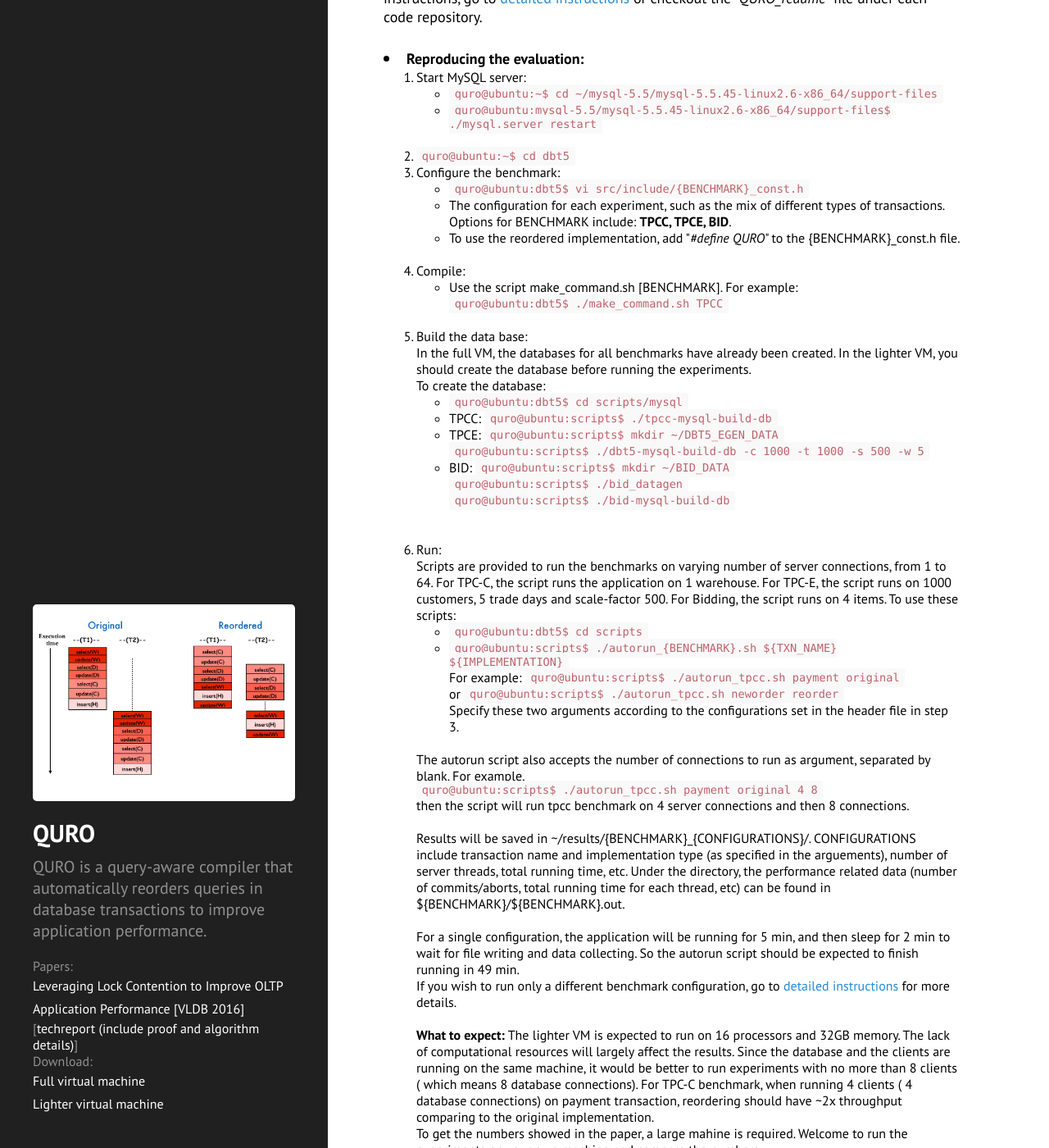
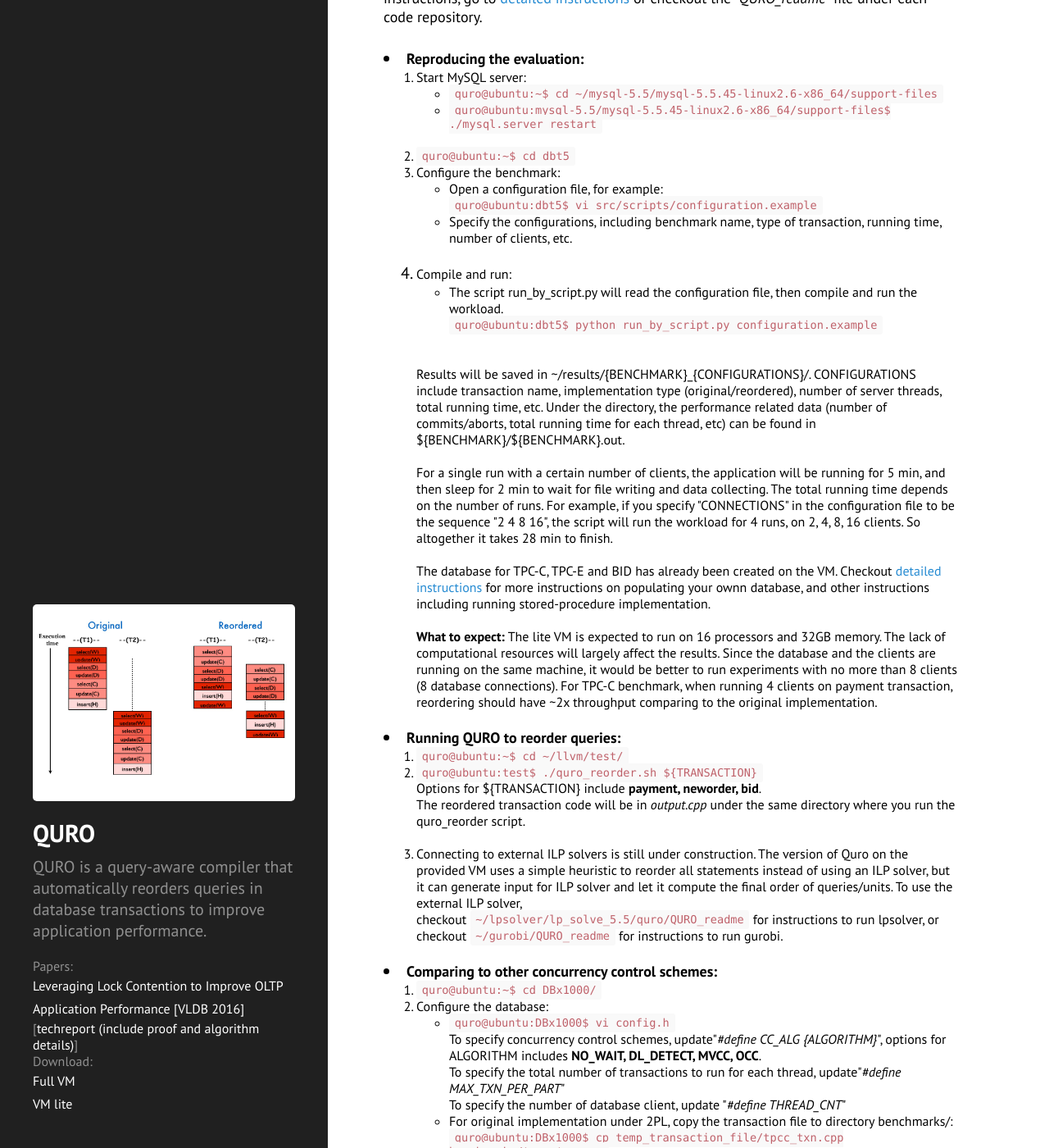
Before and after one commit to uwdb/website, a Jekyll site: the page projects/quro/index.html, which Jekyll copies as it is, in a window 1280 px wide and 1400 px high, scrolled down 843 px. Shown: the whole window at 82% size. Built offline with Jekyll 4.4.1, drawn with Linux system fonts in a browser that asks for light colours; nearby versions of some CDN libraries; Markdown is read by kramdown in place of the engine named in the settings; some of the changed text lies outside the part shown.

Commit message:
change lighter to lite

```diff
--- a/projects/quro/detailed_instr.html
+++ b/projects/quro/detailed_instr.html
@@ -54,8 +54,8 @@
 				<nav class="sidebar-nav">
 					<font size="3">Papers:<a class="sidebar-nav-item" href="http://homes.cs.washington.edu/~congy/vldb16_reorder.pdf">Leveraging Lock Contention to Improve OLTP Application
 Performance [VLDB 2016]</a> [<a href="http://homes.cs.washington.edu/~congy/reorder_techreport.pdf">techreport</a>]
-					<br>Download:<a class="sidebar-nav-item" href="http://homes.cs.washington.edu/~congy/quro_test.ova">Full virtual machine</a>
-					<a class="sidebar-nav-item" href="http://homes.cs.washington.edu/~congy/quro_lighter.tar">Lighter virtual machine</a>
+					<br>Download:<a class="sidebar-nav-item" href="http://homes.cs.washington.edu/~congy/quro_test.ova">Full VM</a>
+					<a class="sidebar-nav-item" href="http://homes.cs.washington.edu/~congy/quro_lite.ova">Lite VM</a>
 				</font>
 				</nav>
 			</div>
@@ -77,7 +77,7 @@
 			Contact <a href="mailto:congy@cs.washington.edu">the authors</a> if you have any comments about Quro.
 			</p>
 
-			<li><font size="4.5"><b>Logging on to the <a href="http://homes.cs.washington.edu/~congy/quro_lighter.tar">Quro virtual machine</a></b></font>
+			<li><font size="4.5"><b>Logging on to the <a href="http://homes.cs.washington.edu/~congy/quro_lite.ova">Quro virtual machine</a></b></font>
 			<font size="3.5">
 			<br>
 			<ol>
@@ -97,7 +97,7 @@
 			<li>Set the port number for the VM using GUI;
 			<li>Start the VM:
 			<br><code>~$: vboxmanage startvm quro_test --type=headless</code> for the full VM, or
-			<br><code>~$: vboxmanage startvm quro_lighter --type=headless</code> for the lighter VM;
+			<br><code>~$: vboxmanage startvm quro_lite --type=headless</code> for the lite VM;
 			<li>Ssh to the VM:
 			<br><code>$ ssh -p ${PORT_NUMBER} quro@localhost</code>
 			<br>password: qurotest</p>
@@ -135,68 +135,52 @@
 
 			<li>Configure the benchmark:
 			<ul style="list-style-type:circle">
-			<li><code>quro@ubuntu:dbt5$ vi src/include/{BENCHMARK}_const.h</code>
-			<li>The configuration for each experiment, such as the mix of different types of transactions. Options for BENCHMARK include: <b>TPCC, TPCE, BID</b>.
-			<li>To use the reordered implementation, add "<i>#define QURO</i>" to the {BENCHMARK}_const.h file.
+			<li>Open a configuration file, for example:
+			<br><code>quro@ubuntu:dbt5$ vi src/scripts/configuration.example</code>
+			<li>Specify the configurations, including benchmark name, type of transaction, running time, number of clients, etc.
 			</ul>
-			<li>Compile:
+			<li>Compile and run:
 			<ul stype="list-stype-type:circle">
-			<li>Use the script make_command.sh [BENCHMARK]. For example:
-			<br><code>quro@ubuntu:dbt5$ ./make_command.sh TPCC</code>
-			</ul>
-			<font size="1.5">
+			<li>The script run_by_script.py will read the configuration file, then compile and run the workload.
+			<br><code>quro@ubuntu:dbt5$ python run_by_script.py configuration.example</code>
+
+			<br><font size="1.5">
 			Errors of missing libraries can be ignored, as long as the make script is able to generate binaries under /home/quro/dbt5/bin/. Some library links are missing when running make for the first time, but the script will add those links to link.txt under proper directory and recompile.
 			</font>
-
+			</ul>
 			<li>Build the data base:
-			<br>In the full VM, the databases for all benchmarks have already been created. In the lighter VM, you should create the database before running the experiments. Due to the memory size of the VM, only one database can be created at a single time and co-existence of multiple databases will make the VM run out of memory.
-			<br>In the full VM, for the TPCC benchmark, data for 4 and 64 warehouses is provided. In the lighter VM, only data for 4 warehouses is provided.
+			<br>In both VMs, the databases for all benchmarks have already been created.
+			<br>In the full VM, for the TPCC benchmark, data for 4 and 64 warehouses is provided. In the lite VM, only data for 4 warehouses is provided.
+			<br>You can create your own VM by following the instructions below.
 			<br>To create the database:
 			<ul stype="list-stype-type:circle">
 			<li><code>quro@ubuntu:dbt5$ cd scripts/mysql</code>
-			<li>TPCC: <code>quro@ubuntu:scripts$ ./tpcc-mysql-build-db</code> for 4 warehouses or
-								<code>quro@ubuntu:scripts$ ./tpcc-mysql-build-large-db</code> for 64 warehouses
+			<li>TPCC:
+			<br><code>quro@ubuntu:scripts$ ./tpcc-mysql-build-db</code> for 4 warehouses or
+			<br><code>quro@ubuntu:scripts$ ./tpcc-mysql-build-large-db</code> for 64 warehouses
 								<font size="1.5">
 								<br>An error for procedure already being created may be expected... But this can be safely ignored.</br>
 								</font>
-			<li>TPCE: <code>quro@ubuntu:scripts$ mkdir ~/DBT5_EGEN_DATA</code><br>
+			<li>TPCE:
+			<code>quro@ubuntu:scripts$ mkdir ~/DBT5_EGEN_DATA</code><br>
 			<code>quro@ubuntu:scripts$ ./dbt5-mysql-build-db -c ${NUMBER_OF_CUSTOMERS} -t ${NUMBER_OF_ACTICE_CUSTOMERS} -s ${SCALE_FACTOR} -w ${TRADE_DAYS}</code>
 			<br>For example,
-								<code>quro@ubuntu:scripts$ ./dbt5-mysql-build-db -c 1000 -t 1000 -s 500 -w 5</code>
-			<li>BID: <code>quro@ubuntu:scripts$ mkdir ~/BID_DATA</code><br>
+			<br><code>quro@ubuntu:scripts$ ./dbt5-mysql-build-db -c 1000 -t 1000 -s 500 -w 5</code>
+			<li>BID:
+			<code>quro@ubuntu:scripts$ mkdir ~/BID_DATA</code><br>
 			<code>quro@ubuntu:scripts$ ./bid_datagen</code><br>
 			<code>quro@ubuntu:scripts$ ./bid-mysql-build-db</code>
-							 <br>By default, in the full VM, the bidding benchmark uses 6400000 customers and 64 bidding items, and in the lighter VM, 400000 customers and 4 bidding items. To change the data size:
+			<br>By default, in the full VM, the bidding benchmark uses 6400000 customers and 64 bidding items, and in the lite VM, 400000 customers and 4 bidding items. To change the data size:
 			<br><code>quro@ubuntu:scripts$ vi bid_datagen.cpp</code>
 			<br> modify the scale factor, and recompile:
 			<br><code>quro@ubuntu:scripts$ g++ bid_datagen.cpp -o bid_datagen</code>
 			</ul>
 
-			<li>Run:
-			<br>Scripts are provided to run the benchmarks on varying number of server threads, from 1 to 128. For TPC-C, the script runs the application on 1 warehouse. For TPC-E, the script runs on 1000 customers, 5 trade days and scale-factor 500. For Bidding, the script runs on 4 items. To use these scripts:
-			<ul stype="list-stype-type:circle">
-			<li><code>quro@ubuntu:dbt5$ cd scripts</code>
-			<li><code>quro@ubuntu:scripts$ ./autorun_{BENCHMARK}.sh ${TXN_NAME} ${IMPLEMENTATION}</code>
-			<br>For example: <code>quro@ubuntu:scripts$ ./autorun_tpcc.sh payment original</code>
-			<br>or <code>quro@ubuntu:scripts$ ./autorun_tpcc.sh neworder reorder</code>
-			<br> Specify these two arguments according to the configurations set in the header file in step 3.
-			</ul>
-			The autorun script also accepts the number of connections to run as argument, separated by blank. For example,
-			<br><code>quro@ubuntu:scripts$ ./autorun_tpcc.sh payment original 4 8</code>
-			<br>then the script will run tpcc benchmark on 4 server connections and then 8 connections.
-			<font size="3">
-			<br><br>Results will be saved in ~/results/{BENCHMARK}_{CONFIGURATIONS}/. CONFIGURATIONS include transaction name and implementation type (as specified in the arguements), number of server threads, total running time, etc. Under the directory, the performance related data (number of commits/aborts, total running time for each thread, etc) can be found in ${BENCHMARK}/${BENCHMARK}.out (in case of TPCE, ${BENCHMARK}=BrokerageMain).
-			<br><br>For a single configuration, the application will be running for 5 min, and then sleep for 2 min to wait for file writing and data collecting. So the autorun script should be expected to finish running in 49 min.
-			</font>
+			<br>Results will be saved in ~/results/{BENCHMARK}_{CONFIGURATIONS}/. CONFIGURATIONS include transaction name, implementation type (original/reordered), number of server threads, total running time, etc. Under the directory, the performance related data (number of commits/aborts, total running time for each thread, etc) can be found in ${BENCHMARK}/${BENCHMARK}.out.
+			<br><br>For a single run with a certain number of clients, the application will be running for 5 min, and then sleep for 2 min to wait for file writing and data collecting. The total running time depends on the number of runs. For example, if you specify "CONNECTIONS" in the configuration file to be the sequence "2 4 8 16", the script will run the workload for 4 runs, on 2, 4, 8, 16 clients. So altogether it takes 28 min to finish.
 
-			<br>To run the benchmark once:
-			 <ul stype="list-stype-type:circle">
-			<li>TPCC: <code>quro@ubuntu:scripts$ ./tpcc_run_workload -d ${DURATION} -u ${NUMBER_OF_CONNECTIONS} -n ${DATABASE_NAME} -f ${NUMBER_OF_WAREHOUSES} -o ${OUTPUT_DIR}</code>
-			<li>TPCE: <code>quro@ubuntu:scripts$ ./tpce_run_workload -d ${DURATION} -n ${DATABASE_NAME} -f ${SCALE_FACTOR} -t ${NUMBER_OF_CUSTOMERS} -w ${TRADE_DAYS} -u ${NUMBER_OF_CONNECTIONS} -o ${OUTPUT_DIR}</code>
-			<li>BID: <code>quro@ubuntu:scripts$ ./bid_run_workload -d ${DURATION} -u ${NUMBER_OF_CONNECTIONS} -n ${DATABASE_NAME} -f ${NUMBER_OF_BID_ITEMS} -o ${OUTPUT_DIR}</code>
-			</ul>
-
-			<br><br>To run the stored procedure implementation:
+			<br><br>
+			<li>Run the stored procedure implementation:
 			<font size="3.5">
 			<ul stype="list-stype-type:circle">
 			<li><code>quro@ubuntu:scripts$ cd ~/dbt5</code>
@@ -204,7 +188,7 @@
 			</ul>
 			</font>
 
-			<li><b>What to expect:</b> The lighter VM is expected to run on 16 processors and 32GB memory. The lack of computational resources will largely affect the results. Since the database and the clients are running on the same machine, it would be better to run experiments with no more than 8 clients ( which means 8 database connections). For TPC-C benchmark, when running 4 clients ( 4 database connections) on payment transaction, reordering should have ~2x throughput comparing to the original implementation.
+			<li><b>What to expect:</b> The lite VM is expected to run on 16 processors and 32GB memory. The lack of computational resources will largely affect the results. Since the database and the clients are running on the same machine, it would be better to run experiments with no more than 8 clients ( which means 8 database connections). For TPC-C benchmark, when running 4 clients ( 4 database connections) on payment transaction, reordering should have ~2x throughput comparing to the original implementation.
 			<br>To get the numbers showed in the paper, a large mahine is required. Welcome to run the experiments on your own machine and compare the numbers.
 
 			</ol>
@@ -245,22 +229,19 @@
 			<li>Configure the database:
 			<ul stype="list-stype-type:circle">
 			<li><code>quro@ubuntu:DBx1000$ vi config.h</code>
-			<ul stype="list-stype-type:circle">
-			<br>To specify concurrency control schemes, update"<i>#define CC_ALG {ALGORITHM}</i>", options for ALGORITHM includes <b>WAIT_DIE, DL_DETECT, MVCC, OCC</b>.
+			<br>To specify concurrency control schemes, update"<i>#define CC_ALG {ALGORITHM}</i>", options for ALGORITHM includes <b>NO_WAIT, DL_DETECT, MVCC, OCC</b>.
 			<br>To specify the total number of transactions to run for each thread, update"<i>#define MAX_TXN_PER_PART</i>"
 			<br>To specify the number of database client, update "<i>#define THREAD_CNT</i>"
-			</ul>
-			<li>For original implementation under 2PL, beside using WAIT_DIE or DL_DETECT for concurrency control scheme, using the original transaction requires:
+			<li>For original implementation under 2PL, copy the transaction file to directory benchmarks/:
 			<br><code>quro@ubuntu:DBx1000$ cp temp_transaction_file/tpcc_txn.cpp benchmarks/tpcc_txn.cpp</code>
-			<li>For reordered implementation under 2PL, beside using WAIT_DIE or DL_DELTECT for concurrency control scheme, using the reordered transaction requires:
+			<li>For reordered implementation under 2PL, copy the transaction file to directory benchmarks/:
 			<br><code>quro@ubuntu:DBx1000$ cp temp_transaction_file/reorder_tpcc_txn.cpp benchmarks/tpcc_txn.cpp</code>
 			</ul>
-
 			<li>Compile:
-			<br><code>quro@ubuntu:DBx1000$ make</code>
+			<code>quro@ubuntu:DBx1000$ make</code>
 			<li>Run:
-			<br><code>quro@ubuntu:DBx1000$ ./rundb</code>
-      <br>The total running time and breakdown for all threads will be printed out after transactions finish running.
+			<code>quro@ubuntu:DBx1000$ ./rundb</code>
+			<br><br><b>What to expect:</b> Each thread is expected to run certain number of transactions specified in config.h. When all threads finish, the results will be printed on the screen, including 'txn_cnt' (total number of commited transactions), 'run_time' (total running time, and throughput=txn_cnt/run_time). The default configuration runs on 8 threads and 1000 transactions for each thread. The program is expected to finish within seconds. Under the default setting, the throughtput of reordered implementation on DL_DETECT is ~2x than original, and ~1.35x for NO_WAIT. Throughput of reordered DL_DETECT is expected to be ~2.5x comparing to OCC, and ~1.1x comparing to MVCC.
 			</ol>
 			</font>
 
--- a/projects/quro/index.html
+++ b/projects/quro/index.html
@@ -54,8 +54,8 @@
 				<nav class="sidebar-nav">
 					<font size="3">Papers:<a class="sidebar-nav-item" href="http://homes.cs.washington.edu/~congy/vldb16_reorder.pdf">Leveraging Lock Contention to Improve OLTP Application
 Performance [VLDB 2016]</a> [<a href="http://homes.cs.washington.edu/~congy/reorder_techreport.pdf">techreport (include proof and algorithm details)</a>]
-					<br>Download:<a class="sidebar-nav-item" href="http://homes.cs.washington.edu/~congy/quro_test.ova">Full virtual machine</a>
-					<a class="sidebar-nav-item" href="http://homes.cs.washington.edu/~congy/quro_lighter.ova">Lighter virtual machine</a>
+					<br>Download:<a class="sidebar-nav-item" href="http://homes.cs.washington.edu/~congy/quro_test.ova">Full VM</a>
+					<a class="sidebar-nav-item" href="http://homes.cs.washington.edu/~congy/quro_lite.ova">VM lite</a>
 				</font>
 				</nav>
 			</div>
@@ -77,7 +77,7 @@
 			Contact <a href="mailto:congy@cs.washington.edu">the authors</a> if you have any comments about Quro.
 			</p>
 
-			<li><font size="4.5"><b>Logging on to the <a href="http://homes.cs.washington.edu/~congy/quro_lighter.ova">Quro virtual machine</a></b></font>
+			<li><font size="4.5"><b>Logging on to the <a href="http://homes.cs.washington.edu/~congy/quro_lite.ova">Quro virtual machine</a></b></font>
 			<font size="3.5">
 			<br>
 			<ol>
@@ -125,17 +125,21 @@
 
 			<li>Configure the benchmark:
 			<ul style="list-style-type:circle">
-			<li><code>quro@ubuntu:dbt5$ vi src/include/{BENCHMARK}_const.h</code>
-			<li>The configuration for each experiment, such as the mix of different types of transactions. Options for BENCHMARK include: <b>TPCC, TPCE, BID</b>.
-			<li>To use the reordered implementation, add "<i>#define QURO</i>" to the {BENCHMARK}_const.h file.
+			<li>Open a configuration file, for example:
+			<br><code>quro@ubuntu:dbt5$ vi src/scripts/configuration.example</code>
+			<li>Specify the configurations, including benchmark name, type of transaction, running time, number of clients, etc.
 			</ul>
-			<li>Compile:
+			<li>Compile and run:
 			<ul stype="list-stype-type:circle">
-			<li>Use the script make_command.sh [BENCHMARK]. For example:
-			<br><code>quro@ubuntu:dbt5$ ./make_command.sh TPCC</code>
+			<li>The script run_by_script.py will read the configuration file, then compile and run the workload.
+			<br><code>quro@ubuntu:dbt5$ python run_by_script.py configuration.example</code>
 			</ul>
+			<br>Results will be saved in ~/results/{BENCHMARK}_{CONFIGURATIONS}/. CONFIGURATIONS include transaction name, implementation type (original/reordered), number of server threads, total running time, etc. Under the directory, the performance related data (number of commits/aborts, total running time for each thread, etc) can be found in ${BENCHMARK}/${BENCHMARK}.out.
+			<br><br>For a single run with a certain number of clients, the application will be running for 5 min, and then sleep for 2 min to wait for file writing and data collecting. The total running time depends on the number of runs. For example, if you specify "CONNECTIONS" in the configuration file to be the sequence "2 4 8 16", the script will run the workload for 4 runs, on 2, 4, 8, 16 clients. So altogether it takes 28 min to finish.
+
+			<!--
 			<li>Build the data base:
-			<br>In the full VM, the databases for all benchmarks have already been created. In the lighter VM, you should create the database before running the experiments.
+			<br>The databases for all benchmarks have already been created.  you should create the database before running the experiments.
 			<br>To create the database:
 			<ul stype="list-stype-type:circle">
 			<li><code>quro@ubuntu:dbt5$ cd scripts/mysql</code>
@@ -146,26 +150,11 @@
 							 <code>quro@ubuntu:scripts$ ./bid_datagen</code><br>
 							 <code>quro@ubuntu:scripts$ ./bid-mysql-build-db</code>
 			</ul>
-			<br>
-			<li>Run:
-			<br>Scripts are provided to run the benchmarks on varying number of server connections, from 1 to 64. For TPC-C, the script runs the application on 1 warehouse. For TPC-E, the script runs on 1000 customers, 5 trade days and scale-factor 500. For Bidding, the script runs on 4 items. To use these scripts:
-			<ul stype="list-stype-type:circle">
-			<li><code>quro@ubuntu:dbt5$ cd scripts</code>
-			<li><code>quro@ubuntu:scripts$ ./autorun_{BENCHMARK}.sh ${TXN_NAME} ${IMPLEMENTATION}</code>
-			<br>For example: <code>quro@ubuntu:scripts$ ./autorun_tpcc.sh payment original</code>
-			<br>or <code>quro@ubuntu:scripts$ ./autorun_tpcc.sh neworder reorder</code>
-			<br> Specify these two arguments according to the configurations set in the header file in step 3.
-			</ul>
-			The autorun script also accepts the number of connections to run as argument, separated by blank. For example,
-			<br><code>quro@ubuntu:scripts$ ./autorun_tpcc.sh payment original 4 8</code>
-			<br>then the script will run tpcc benchmark on 4 server connections and then 8 connections.
-			<font size="3">
-			<br><br>Results will be saved in ~/results/{BENCHMARK}_{CONFIGURATIONS}/. CONFIGURATIONS include transaction name and implementation type (as specified in the arguements), number of server threads, total running time, etc. Under the directory, the performance related data (number of commits/aborts, total running time for each thread, etc) can be found in ${BENCHMARK}/${BENCHMARK}.out.
-			<br><br>For a single configuration, the application will be running for 5 min, and then sleep for 2 min to wait for file writing and data collecting. So the autorun script should be expected to finish running in 49 min.
-			<br>If you wish to run only a different benchmark configuration, go to <a href="http://db.cs.washington.edu/projects/quro/detailed_instr">detailed instructions</a> for more details.
+			-->
+			<br><br>The database for TPC-C, TPC-E and BID has already been created on the VM. Checkout <a href="http://db.cs.washington.edu/projects/quro/detailed_instr">detailed instructions</a> for more instructions on populating your ownn database, and other instructions including running stored-procedure implementation.
 
-			<br><br><b>What to expect:</b> The lighter VM is expected to run on 16 processors and 32GB memory. The lack of computational resources will largely affect the results. Since the database and the clients are running on the same machine, it would be better to run experiments with no more than 8 clients ( which means 8 database connections). For TPC-C benchmark, when running 4 clients ( 4 database connections) on payment transaction, reordering should have ~2x throughput comparing to the original implementation.
-			<br>To get the numbers showed in the paper, a large mahine is required. Welcome to run the experiments on your own machine and compare the numbers.
+			<br><br><b>What to expect:</b> The lite VM is expected to run on 16 processors and 32GB memory. The lack of computational resources will largely affect the results. Since the database and the clients are running on the same machine, it would be better to run experiments with no more than 8 clients (8 database connections). For TPC-C benchmark, when running 4 clients on payment transaction, reordering should have ~2x throughput comparing to the original implementation.
+
 
 			</font>
 			</ol>
@@ -194,19 +183,19 @@
 			<li>Configure the database:
 			<ul stype="list-stype-type:circle">
 			<li><code>quro@ubuntu:DBx1000$ vi config.h</code>
-			<br>To specify concurrency control schemes, update"<i>#define CC_ALG {ALGORITHM}</i>", options for ALGORITHM includes <b>WAIT_DIE, DL_DETECT, MVCC, OCC</b>.
+			<br>To specify concurrency control schemes, update"<i>#define CC_ALG {ALGORITHM}</i>", options for ALGORITHM includes <b>NO_WAIT, DL_DETECT, MVCC, OCC</b>.
 			<br>To specify the total number of transactions to run for each thread, update"<i>#define MAX_TXN_PER_PART</i>"
 			<br>To specify the number of database client, update "<i>#define THREAD_CNT</i>"
-			<li>For original implementation under 2PL, beside using WAIT_DIE or DL_DETECT for concurrency control scheme, using the original transaction requires:
+			<li>For original implementation under 2PL, copy the transaction file to directory benchmarks/:
 			<br><code>quro@ubuntu:DBx1000$ cp temp_transaction_file/tpcc_txn.cpp benchmarks/tpcc_txn.cpp</code>
-			<li>For reordered implementation under 2PL, beside using WAIT_DIE or DL_DELTECT for concurrency control scheme, using the reordered transaction requires:
+			<li>For reordered implementation under 2PL, copy the transaction file to directory benchmarks/:
 			<br><code>quro@ubuntu:DBx1000$ cp temp_transaction_file/reorder_tpcc_txn.cpp benchmarks/tpcc_txn.cpp</code>
 			</ul>
 			<li>Compile:
 			<code>quro@ubuntu:DBx1000$ make</code>
 			<li>Run:
 			<code>quro@ubuntu:DBx1000$ ./rundb</code>
-			<br>The total running time and breakdown for all threads will be printed out after transactions finish running.
+			<br><br><b>What to expect:</b> Each thread is expected to run certain number of transactions specified in config.h. When all threads finish, the results will be printed on the screen, including 'txn_cnt' (total number of commited transactions), 'run_time' (total running time, and throughput=txn_cnt/run_time). The default configuration runs on 8 threads and 1000 transactions for each thread. The program is expected to finish within seconds. Under the default setting, the throughtput of reordered implementation on DL_DETECT is ~2x than original, and ~1.35x for NO_WAIT. Throughput of reordered DL_DETECT is expected to be ~2.5x comparing to OCC, and ~1.1x comparing to MVCC.
 			</ol>
 			</font>
 
```
Lines whose indentation alone changed are shown as unchanged.
